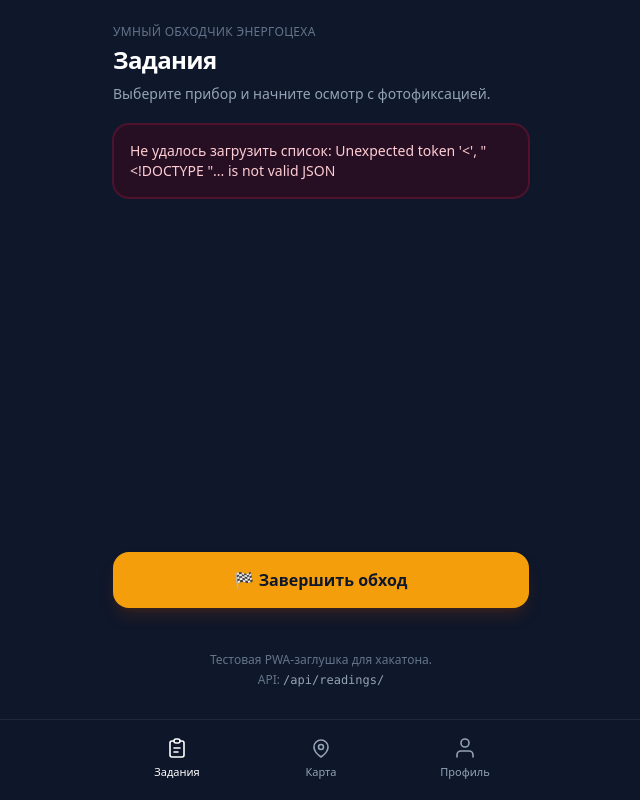
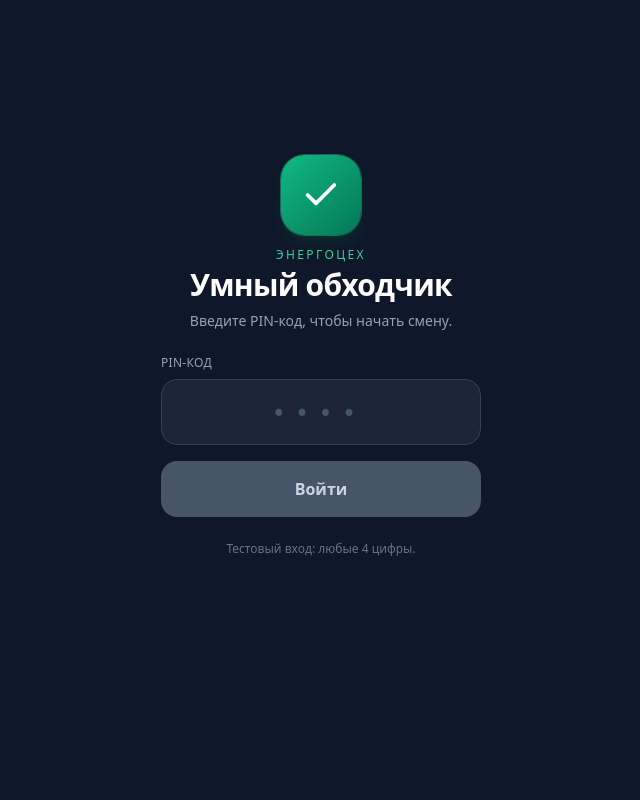
Before and after one commit to ecl1pse192/rmk-smart-walker-hackathon, a Django app: page / in a window 1280 px wide. Shown: the whole page, without its empty margins (319-959 px from the left). Run offline with Django 5.2, Linux system fonts and the light colour scheme; data that the repository does not hold is empty; some libraries are stand-ins or nearby versions.

Commit message:
fix dockerfile CMD and views

```diff
--- a/core/views.py
+++ b/core/views.py
@@ -147,9 +147,9 @@ class InspectionViewSet(viewsets.ModelViewSet):
     @action(detail=True, methods=['post'])
     def complete(self, request, pk=None):
         inspection = self.get_object()
-        inspection.status = 'completed'
-        inspection.completed_at = timezone.now()
-        inspection.save()
+        inspection.status = Inspection.Status.COMPLETED
+        inspection.ended_at = timezone.now()
+        inspection.save(update_fields=['status', 'ended_at'])
         return Response({'status': 'ok', 'message': 'Inspection completed'})
 
 class ReadingViewSet(viewsets.ModelViewSet):
--- a/templates/index.html
+++ b/templates/index.html
@@ -20,8 +20,61 @@
     </div>
 
     <div class="mx-auto flex min-h-dvh w-full max-w-md flex-col px-4 pb-28 pt-6">
-        <!-- Экран 1: Задания (стартовый) -->
-        <section id="screen-tasks" class="flex flex-1 flex-col gap-5">
+        <!-- Экран 0: Вход (стартовый) -->
+        <section id="screen-login" class="hidden flex flex-1 flex-col items-center justify-center gap-6">
+            <div class="flex flex-col items-center gap-3 text-center">
+                <div class="flex h-20 w-20 items-center justify-center rounded-3xl bg-gradient-to-br from-emerald-500 to-emerald-700 shadow-lg shadow-emerald-900/40 ring-1 ring-emerald-400/40">
+                    <svg viewBox="0 0 24 24" fill="none" class="h-10 w-10 text-white" aria-hidden="true">
+                        <path d="M4 12l5 5L20 6" stroke="currentColor" stroke-width="2.2" stroke-linecap="round" stroke-linejoin="round"/>
+                    </svg>
+                </div>
+                <div>
+                    <div class="text-xs font-medium uppercase tracking-[0.2em] text-emerald-400">Энергоцех</div>
+                    <h1 class="mt-1 text-3xl font-semibold tracking-tight text-white">Умный обходчик</h1>
+                    <p class="mt-2 text-sm text-slate-400">Введите PIN-код, чтобы начать смену.</p>
+                </div>
+            </div>
+
+            <form id="loginForm" class="flex w-full max-w-xs flex-col gap-4">
+                <label class="flex flex-col gap-2">
+                    <span class="text-xs font-medium uppercase tracking-wide text-slate-400">PIN-код</span>
+                    <input
+                        id="loginPin"
+                        type="password"
+                        inputmode="numeric"
+                        pattern="[0-9]*"
+                        autocomplete="one-time-code"
+                        maxlength="4"
+                        placeholder="••••"
+                        class="w-full rounded-2xl border border-slate-700 bg-slate-800/80 px-4 py-4 text-center text-2xl font-semibold tracking-[0.6em] text-white placeholder:text-slate-600 focus:border-emerald-500 focus:outline-none focus:ring-2 focus:ring-emerald-500/40"
+                        required
+                    >
+                </label>
+
+                <button
+                    type="submit"
+                    id="loginSubmitBtn"
+                    class="w-full rounded-2xl bg-emerald-500 px-4 py-4 text-base font-semibold text-slate-900 shadow-lg shadow-emerald-900/30 transition hover:bg-emerald-400 active:scale-[0.99] disabled:cursor-not-allowed disabled:bg-slate-600 disabled:text-slate-300 disabled:shadow-none"
+                    disabled
+                >
+                    Войти
+                </button>
+
+                <button
+                    type="button"
+                    id="pwaInstallBtn"
+                    class="hidden w-full items-center justify-center gap-2 rounded-2xl border border-emerald-500/60 px-4 py-3 text-sm font-semibold text-emerald-400 transition hover:bg-emerald-500/10 active:scale-[0.99]"
+                >
+                    <span aria-hidden="true">📲</span>
+                    <span>Установить на телефон</span>
+                </button>
+            </form>
+
+            <p class="text-center text-xs text-slate-500">Тестовый вход: любые 4 цифры.</p>
+        </section>
+
+        <!-- Экран 1: Задания -->
+        <section id="screen-tasks" class="hidden flex flex-1 flex-col gap-5">
             <header>
                 <div class="text-xs font-medium uppercase tracking-wide text-slate-500">Умный обходчик энергоцеха</div>
                 <h1 class="mt-1 text-2xl font-semibold tracking-tight text-white">Задания</h1>
@@ -551,6 +604,7 @@
         });
 
         /* --- SPA: показ экранов (не затрагивает отправку формы) --- */
+        const screenLogin = document.getElementById('screen-login');
         const screenTasks = document.getElementById('screen-tasks');
         const screenCamera = document.getElementById('screen-camera');
         const screenDefect = document.getElementById('screen-defect');
@@ -559,8 +613,10 @@
         const screenProfile = document.getElementById('screen-profile');
         const backToTasksBtn = document.getElementById('backToTasksBtn');
         const navTabs = document.querySelectorAll('.nav-tab');
+        const bottomNav = document.querySelector('nav[aria-label="Основная навигация"]');
 
         const screens = {
+            login: screenLogin,
             tasks: screenTasks,
             camera: screenCamera,
             defect: screenDefect,
@@ -581,6 +637,15 @@
                     el.classList.add('hidden');
                 }
             });
+
+            if (bottomNav) {
+                if (name === 'login') {
+                    bottomNav.classList.add('hidden');
+                } else {
+                    bottomNav.classList.remove('hidden');
+                }
+            }
+
             const navKey = NAV_KEY_BY_SCREEN[name] || name;
             navTabs.forEach((tab) => {
                 const active = tab.getAttribute('data-nav') === navKey;
@@ -1160,7 +1225,55 @@
             }, 900);
         });
 
-        showScreen('tasks');
+        /* --- Логин (заглушка для хакатона) и установка PWA --- */
+        const loginForm = document.getElementById('loginForm');
+        const loginPin = document.getElementById('loginPin');
+        const loginSubmitBtn = document.getElementById('loginSubmitBtn');
+        const pwaInstallBtn = document.getElementById('pwaInstallBtn');
+
+        loginPin.addEventListener('input', () => {
+            const digitsOnly = loginPin.value.replace(/\D/g, '').slice(0, 4);
+            if (digitsOnly !== loginPin.value) loginPin.value = digitsOnly;
+            loginSubmitBtn.disabled = digitsOnly.length !== 4;
+        });
+
+        loginForm.addEventListener('submit', (e) => {
+            e.preventDefault();
+            if (loginPin.value.replace(/\D/g, '').length !== 4) return;
+            showScreen('tasks');
+            loginPin.value = '';
+            loginSubmitBtn.disabled = true;
+        });
+
+        let deferredPrompt = null;
+
+        window.addEventListener('beforeinstallprompt', (e) => {
+            e.preventDefault();
+            deferredPrompt = e;
+            pwaInstallBtn.classList.remove('hidden');
+            pwaInstallBtn.classList.add('inline-flex');
+        });
+
+        pwaInstallBtn.addEventListener('click', async () => {
+            if (!deferredPrompt) return;
+            pwaInstallBtn.disabled = true;
+            try {
+                await deferredPrompt.prompt();
+                await deferredPrompt.userChoice.catch(() => null);
+            } catch (_) { /* ignore */ }
+            deferredPrompt = null;
+            pwaInstallBtn.classList.add('hidden');
+            pwaInstallBtn.classList.remove('inline-flex');
+            pwaInstallBtn.disabled = false;
+        });
+
+        window.addEventListener('appinstalled', () => {
+            deferredPrompt = null;
+            pwaInstallBtn.classList.add('hidden');
+            pwaInstallBtn.classList.remove('inline-flex');
+        });
+
+        showScreen('login');
         loadEquipmentList().then(() => {
             resumeTimerIfNeeded();
         });
```
Also changed, not shown: 2 other files.
